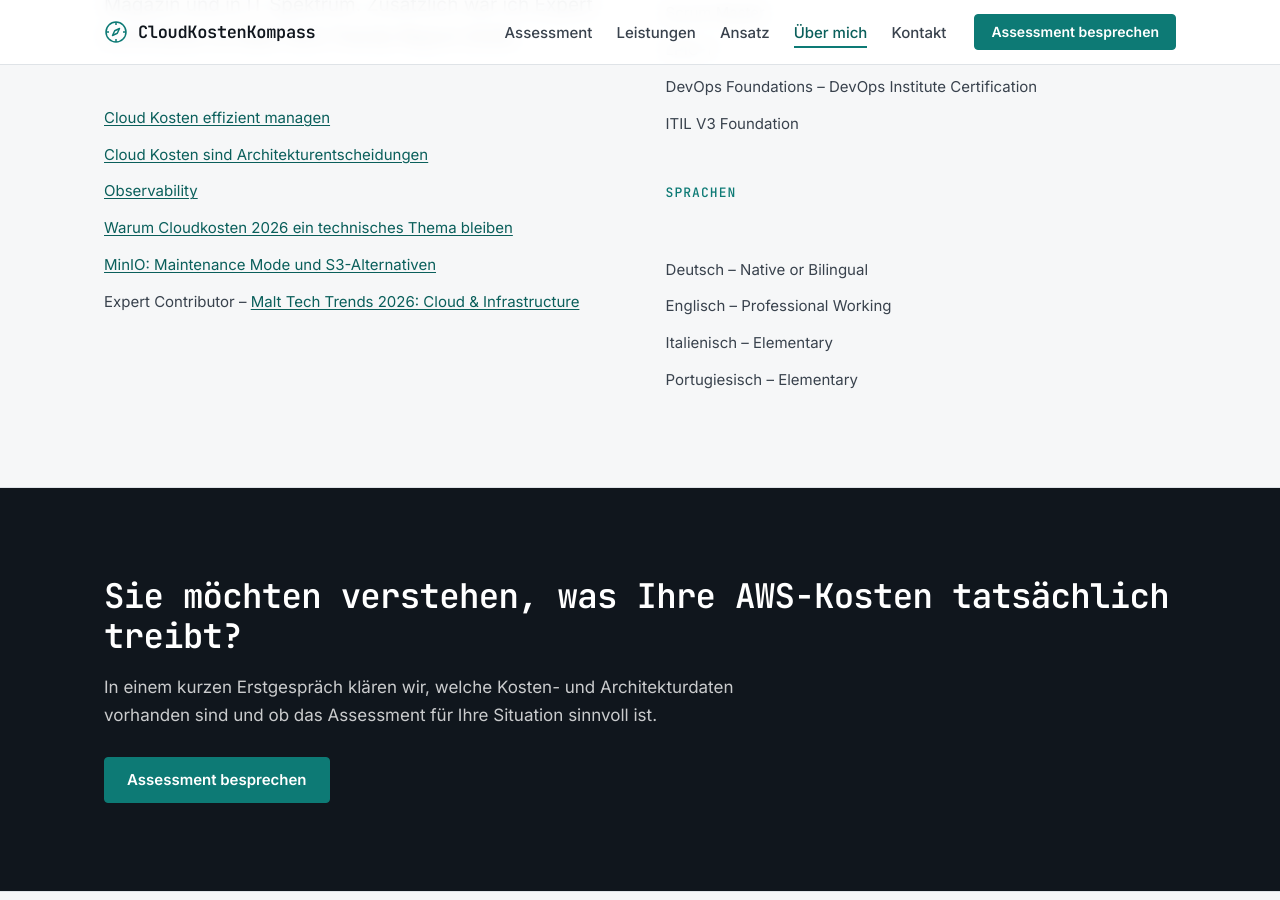
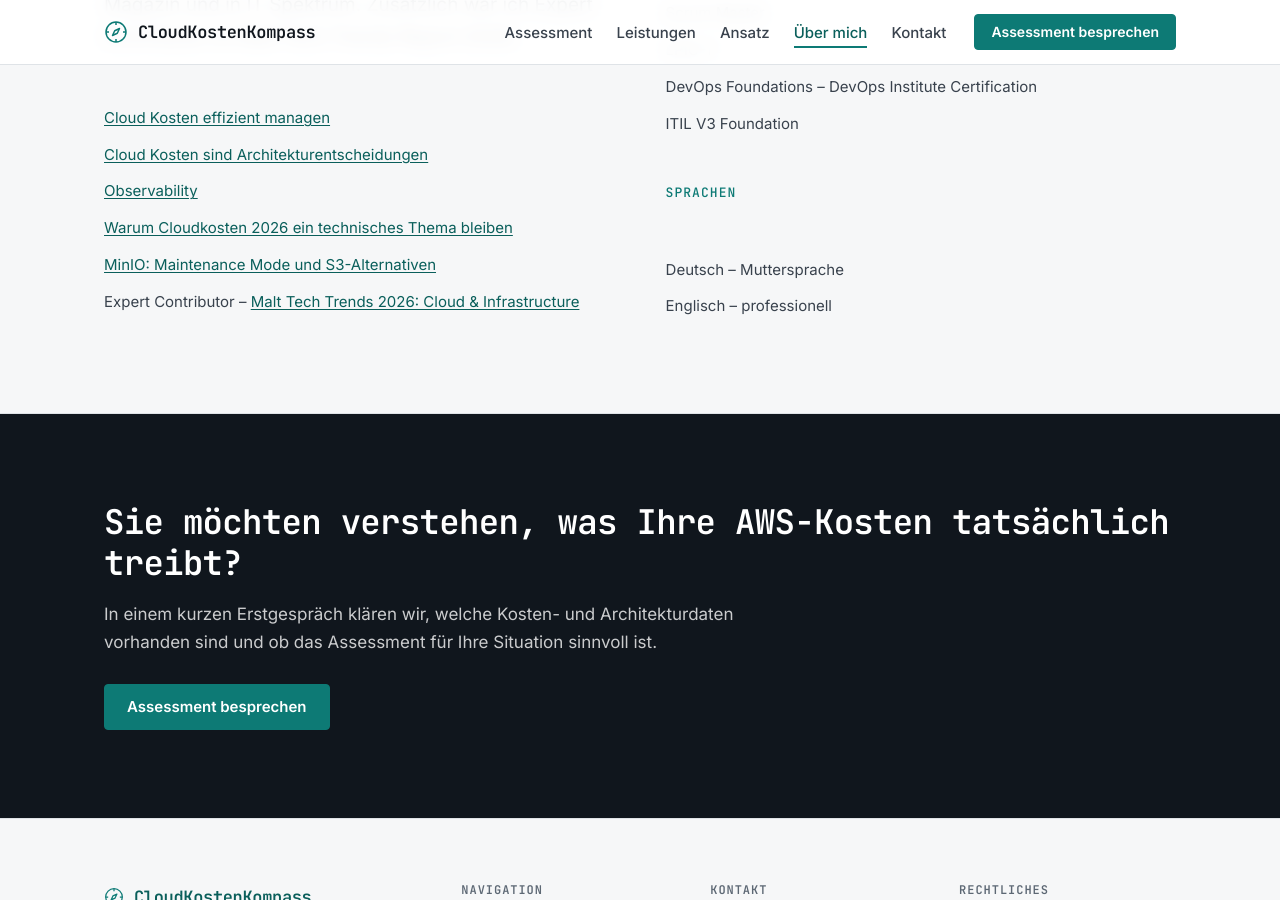
Before and after one commit to AlexanderGottschlich/cloudkostenkompass, a Jekyll site: the page built from ueber-mich.html, in a window 1280 px wide and 900 px high, scrolled down 1823 px. Built offline with Jekyll 4.4.1, drawn with Linux system fonts in a browser that asks for light colours.

Commit message:
Über-mich: Sprachen auf Deutsch/Englisch reduziert, deutsche Bezeichnungen

```diff
--- a/ueber-mich.html
+++ b/ueber-mich.html
@@ -133,10 +133,8 @@ description: >-
           <p class="eyebrow">Sprachen</p>
         </div>
         <ul class="meta-list">
-          <li>Deutsch – Native or Bilingual</li>
-          <li>Englisch – Professional Working</li>
-          <li>Italienisch – Elementary</li>
-          <li>Portugiesisch – Elementary</li>
+          <li>Deutsch – Muttersprache</li>
+          <li>Englisch – professionell</li>
         </ul>
       </div>
     </div>
```
